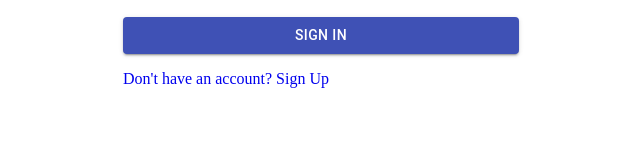
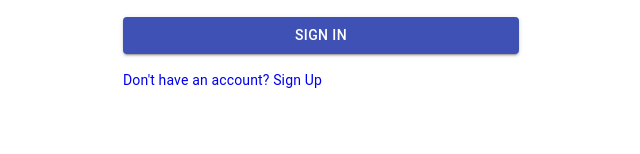
Before and after one commit to SummerTinio/MFE, a React app in the folder auth/: page / in a window 1280 px wide. Shown: the part 369-523 px from the top of the page, without its empty margins (319-959 px from the left). Built offline with nearby package versions, Linux system fonts and the light colour scheme.

Commit message:
fix styling on SignIn, SignUp links

```diff
--- a/auth/src/components/Signin.js
+++ b/auth/src/components/Signin.js
@@ -108,7 +108,9 @@ export default function SignIn({ onSignIn: handleSignIn }) {
           </Button>
           <Grid container>
             <Grid item>
-              <Link to="/auth/signup">Don't have an account? Sign Up</Link>
+              <Typography variant="body2" color="textSecondary" align="center">
+                <Link to="/auth/signup">Don't have an account? Sign Up</Link>
+              </Typography>
             </Grid>
           </Grid>
         </form>
--- a/auth/src/components/Signup.js
+++ b/auth/src/components/Signup.js
@@ -132,7 +132,9 @@ export default function SignUp({ onSignIn: handleSignIn }) {
           </Button>
           <Grid container justify="flex-end">
             <Grid item>
-              <Link to="/auth/signin">Already have an account? Sign in</Link>
+              <Typography variant="body2" color="textSecondary" align="center">
+                <Link to="/auth/signin">Already have an account? Sign in</Link>
+              </Typography>
             </Grid>
           </Grid>
         </form>
```
